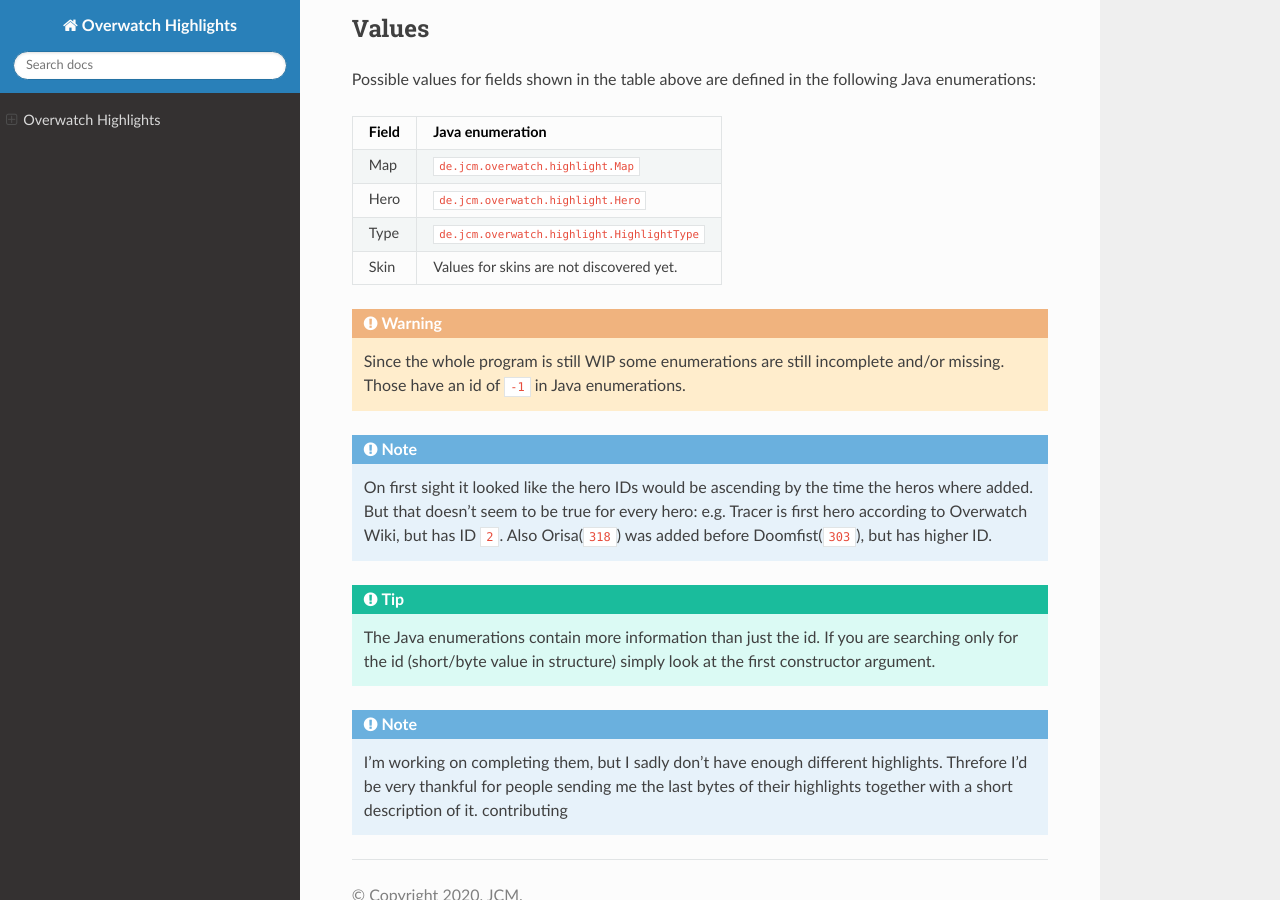
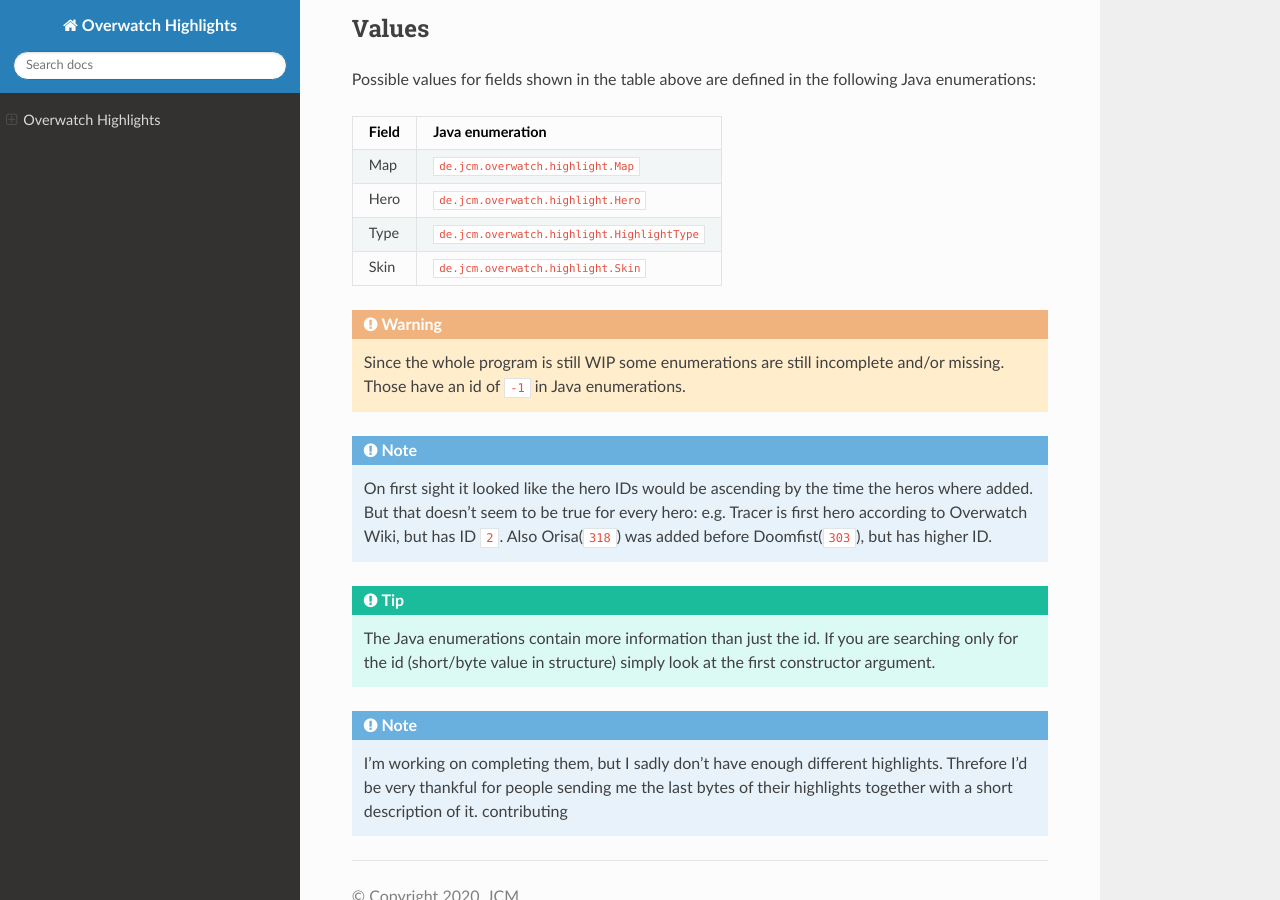
Before and after one commit to JnCrMx/overwatch-highlights, a Sphinx documentation site: the page built from docs/index.rst, in a window 1280 px wide and 900 px high, scrolled down 1016 px. Built offline with Sphinx 7.4.7 and the Read the Docs theme 2.0.0, drawn with Linux system fonts in a browser that asks for light colours.

Commit message:
Reference Skin enum in documentation

```diff
--- a/docs/index.rst
+++ b/docs/index.rst
@@ -56,7 +56,7 @@
 +-------+----------------------------------------------+
 | Type  | ``de.jcm.overwatch.highlight.HighlightType`` |
 +-------+----------------------------------------------+
-| Skin  | Values for skins are not discovered yet.     |
+| Skin  | ``de.jcm.overwatch.highlight.Skin``          |
 +-------+----------------------------------------------+
 
 .. WARNING::
```
